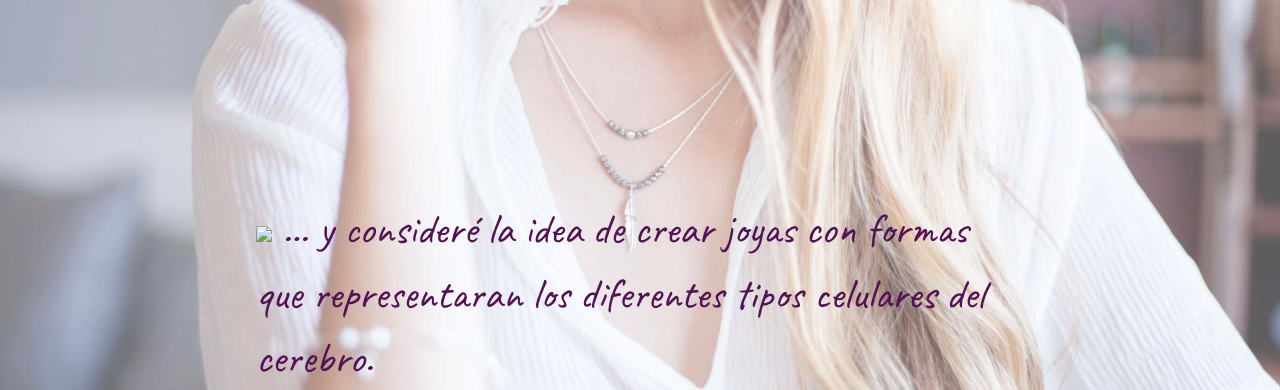
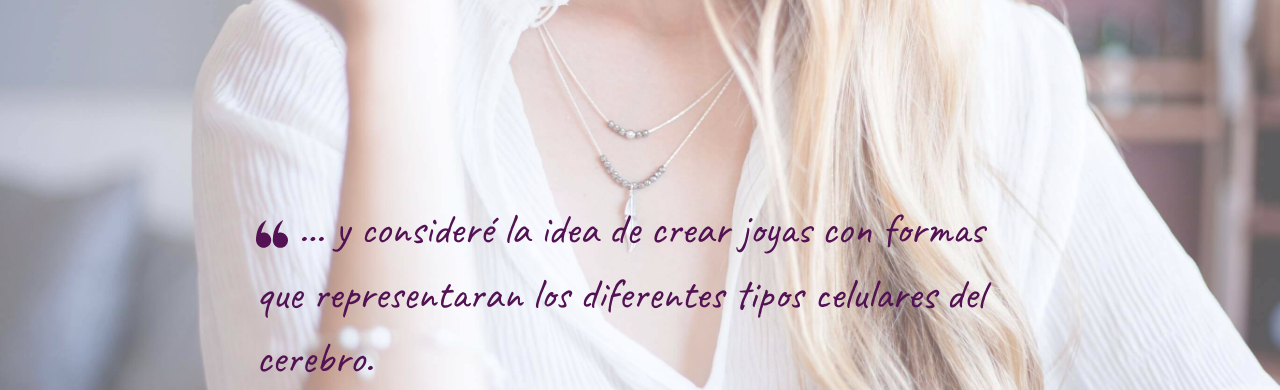
Before and after one commit to EulerGa/neurojewelry, a plain HTML site: page index.html in a window 1280 px wide. Shown: the part 204-594 px from the top of the page. Drawn offline with nearby package versions, Linux system fonts and the light colour scheme; the site is published under a folder, as on GitHub Pages, so addresses that start at the root find nothing.

Commit message:
Update index.html

```diff
--- a/index.html
+++ b/index.html
@@ -17,7 +17,7 @@
             <div class="header-text">
                 <h1>NeuroJewelry</h1>
                 <div class="header-cite">
-                    <p> <img class="quote" src="/images/signo-de-comillas.svg"> ... y consideré la idea
+                    <p> <img class="quote" src="./images/signo-de-comillas.svg"> ... y consideré la idea
                         de
                         crear joyas con formas que representaran los diferentes tipos celulares del cerebro.
                     </p>
```
